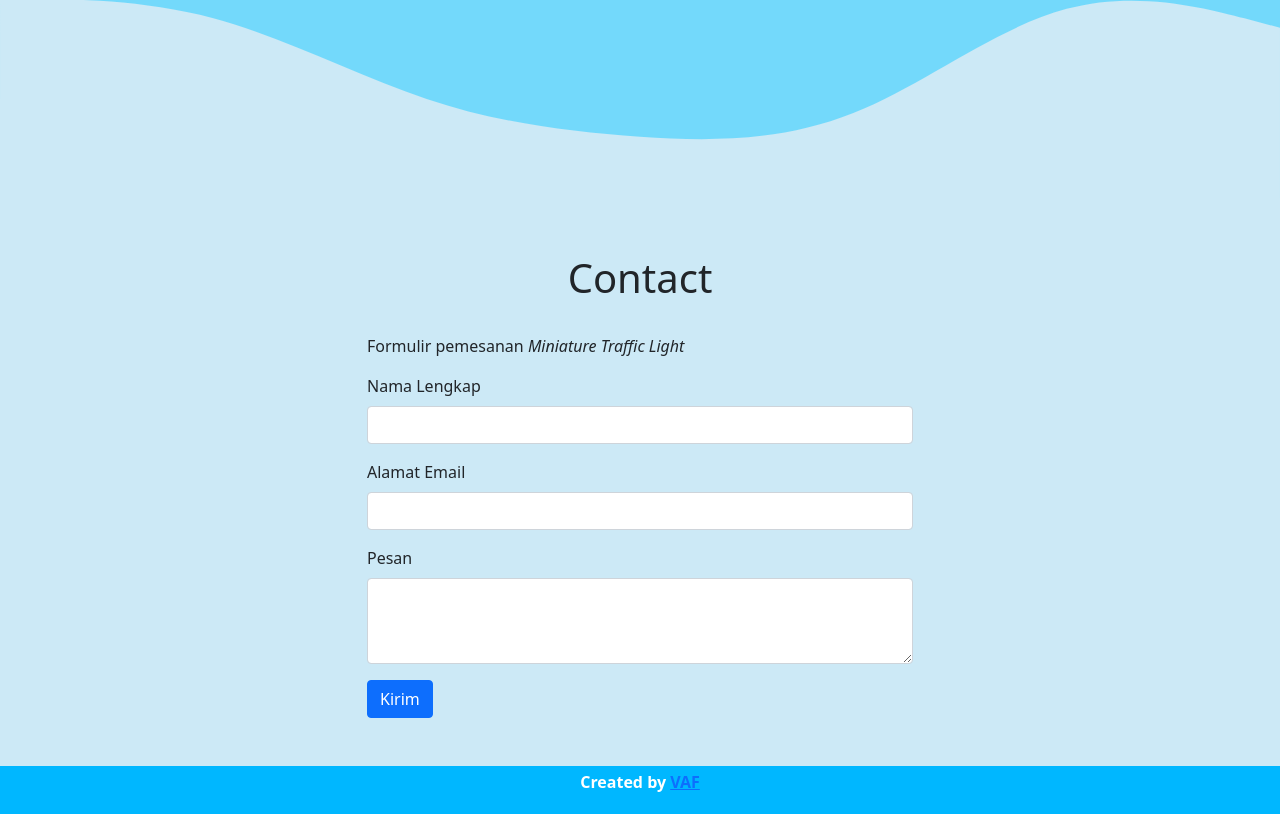
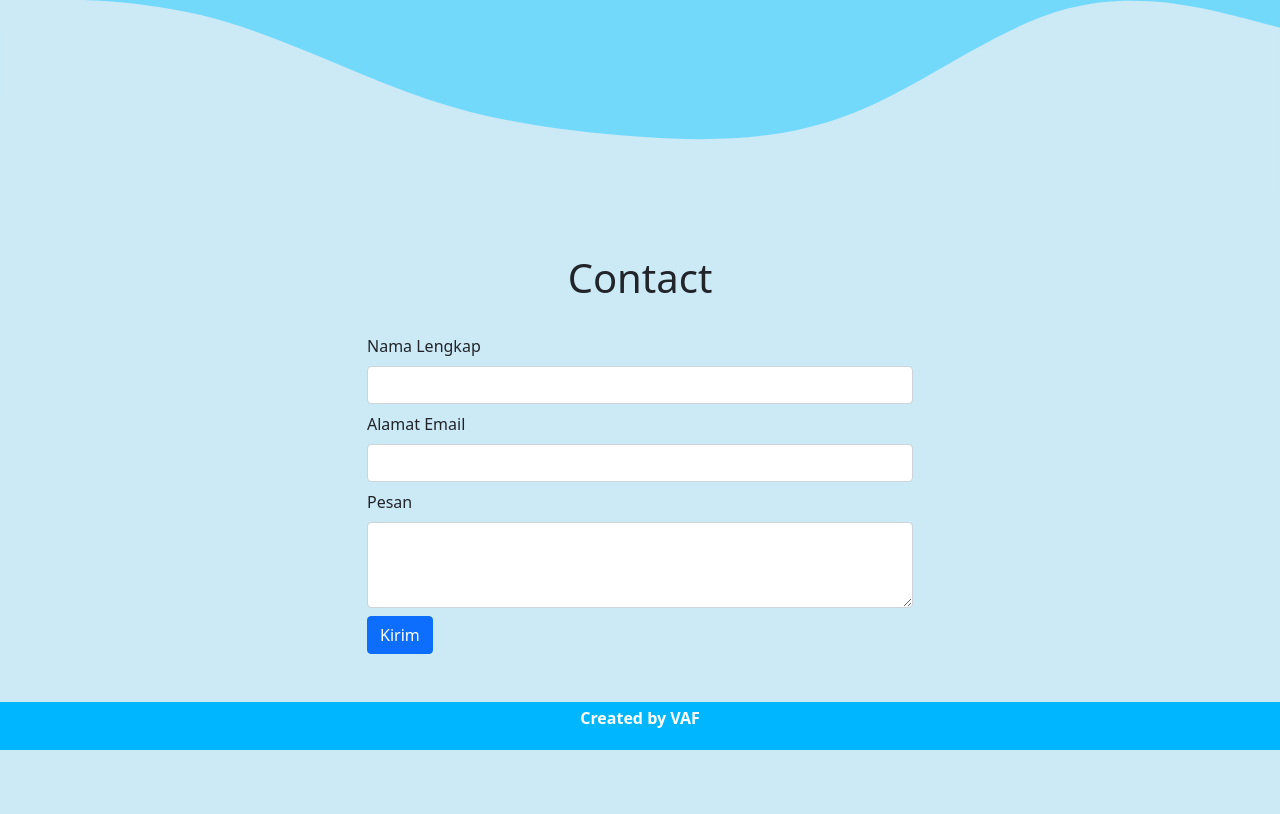
Before and after one commit to vickyvaf/miniature-traffic-lamp, a plain HTML site: page index.html in a window 1280 px wide. Shown: the part 1835-2649 px from the top of the page. After the commit the page ends 2585 px from the top, so only its background shows below. Drawn offline with nearby package versions, Linux system fonts and the light colour scheme.

Commit message:
first commit

```diff
--- a/index.html
+++ b/index.html
@@ -63,7 +63,7 @@
         </div>
         <div class="row justify-content-center fs-5 text-center">
           <div class="col-9">
-            <p>Pria kelahiran Lumajang yang sangat menyukai <em>Architecture Visualization</em>, pada ujian praktek fisika yang merupakan salah satu penentu kelulusan SMA. Vicky membuat produk <em>Miniature Traffic Light</em>, produk tersebut menerapkan rangkaian listrik seri dan paralel yang sudah dipelajari dalam BAB listrik dinamis.</p>
+            <p>Pria kelahiran Lumajang yang sangat menyukai <em>Architecture Visualization</em>, pada ujian praktek fisika, Vicky membuat produk <em>Miniature Traffic Light</em>, produk tersebut menerapkan rangkaian listrik seri dan paralel yang sudah dipelajari dalam BAB listrik dinamis.</p>
           </div>
 
         </div>
@@ -108,7 +108,7 @@
     </section>
     <!-- End Projects -->
 
-    <!-- Start Social Media -->
+    <!-- Start Contact -->
     <section id="contact">
       <div class="container">
         <div class="row text-center mb-4">
@@ -119,16 +119,15 @@
         <div class="row justify-content-center">
           <div class="col-md-6">
             <form>
-              <div class="mb-3">
-                <p>Formulir pemesanan <em>Miniature Traffic Light</em></p>
+              <div class="mb-2">
                 <label for="exampleInputEmail1" class="form-label">Nama Lengkap</label>
                 <input type="text" class="form-control" id="name" aria-describedby="name">
               </div>
-              <div class="mb-3">
+              <div class="mb-2">
                 <label for="exampleInputEmail1" class="form-label">Alamat Email</label>
                 <input type="email" class="form-control" id="exampleInputEmail1" aria-describedby="emailHelp">
               </div>
-              <div class="mb-3">
+              <div class="mb-2">
                 <label for="pesan" class="form-label">Pesan</label>
                 <textarea class="form-control" id="Pesan" rows="3"></textarea>
               </div>
@@ -138,11 +137,11 @@
         </div>
       </div>
     </section>
-    <!-- End Social Media -->
+    <!-- End Contact -->
 
     <!-- Footer -->
-    <footer class="text-white text-center p-1" style="background-color: #00b7ff;">
-      <p><strong>Created by </strong><a href="https://www.youtube.com/channel/UCSGNeGZ4-VqqZdtqEj0Cl7g"><strong>VAF</strong></a></p>
+    <footer class="text-white text-center fw-bold p-1" style="background-color: #00b7ff;">
+      <p>Created by VAF</p>
     </footer>
     <!-- Akhir Footer -->
 
```
